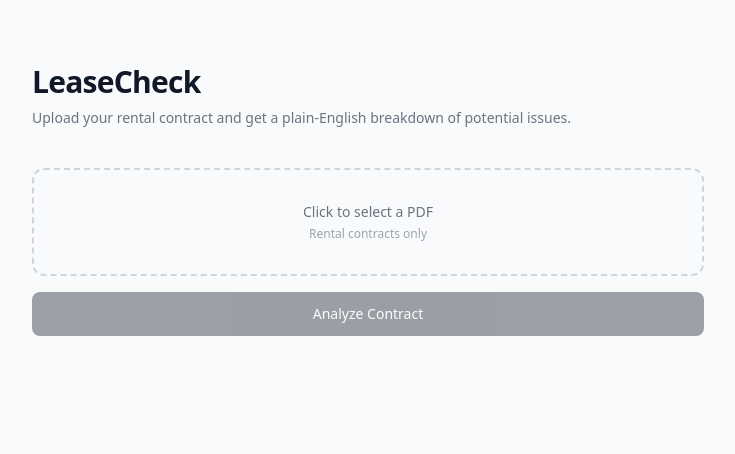
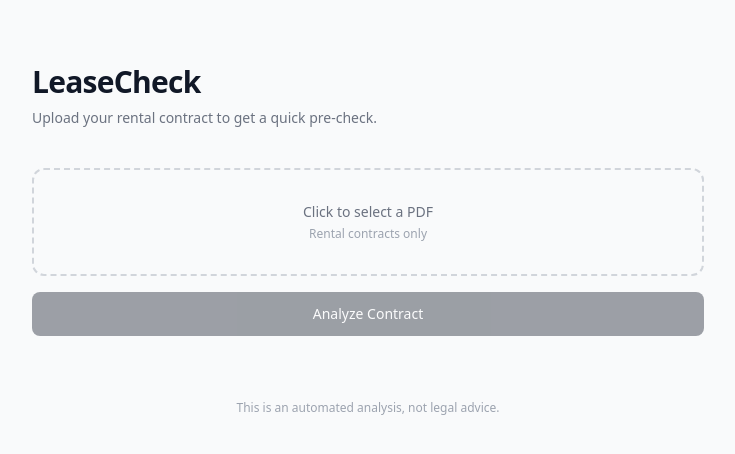
Before and after one commit to samridhivig/lease-check, a Next.js app: page / in a window 1280 px wide. Shown: the top 454 px of the page, without its empty margins (272-1007 px from the left). Built offline with nearby package versions, Linux system fonts and the light colour scheme.

Commit message:
Update page copy and add legal disclaimer
Co-Authored-By: Claude Sonnet 4.6 <noreply@anthropic.com>

```diff
--- a/app/page.tsx
+++ b/app/page.tsx
@@ -52,7 +52,7 @@ export default function Home() {
       <div className="w-full max-w-2xl">
         <h1 className="text-3xl font-bold tracking-tight mb-2">LeaseCheck</h1>
         <p className="text-gray-500 mb-10 text-sm">
-          Upload your rental contract and get a plain-English breakdown of potential issues.
+          Upload your rental contract to get a quick pre-check.
         </p>
 
         <form onSubmit={handleSubmit} className="space-y-4">
@@ -146,6 +146,9 @@ export default function Home() {
           </div>
         )}
       </div>
+      <p className="mt-16 text-xs text-gray-400">
+        This is an automated analysis, not legal advice.
+      </p>
     </main>
   );
 }
```
